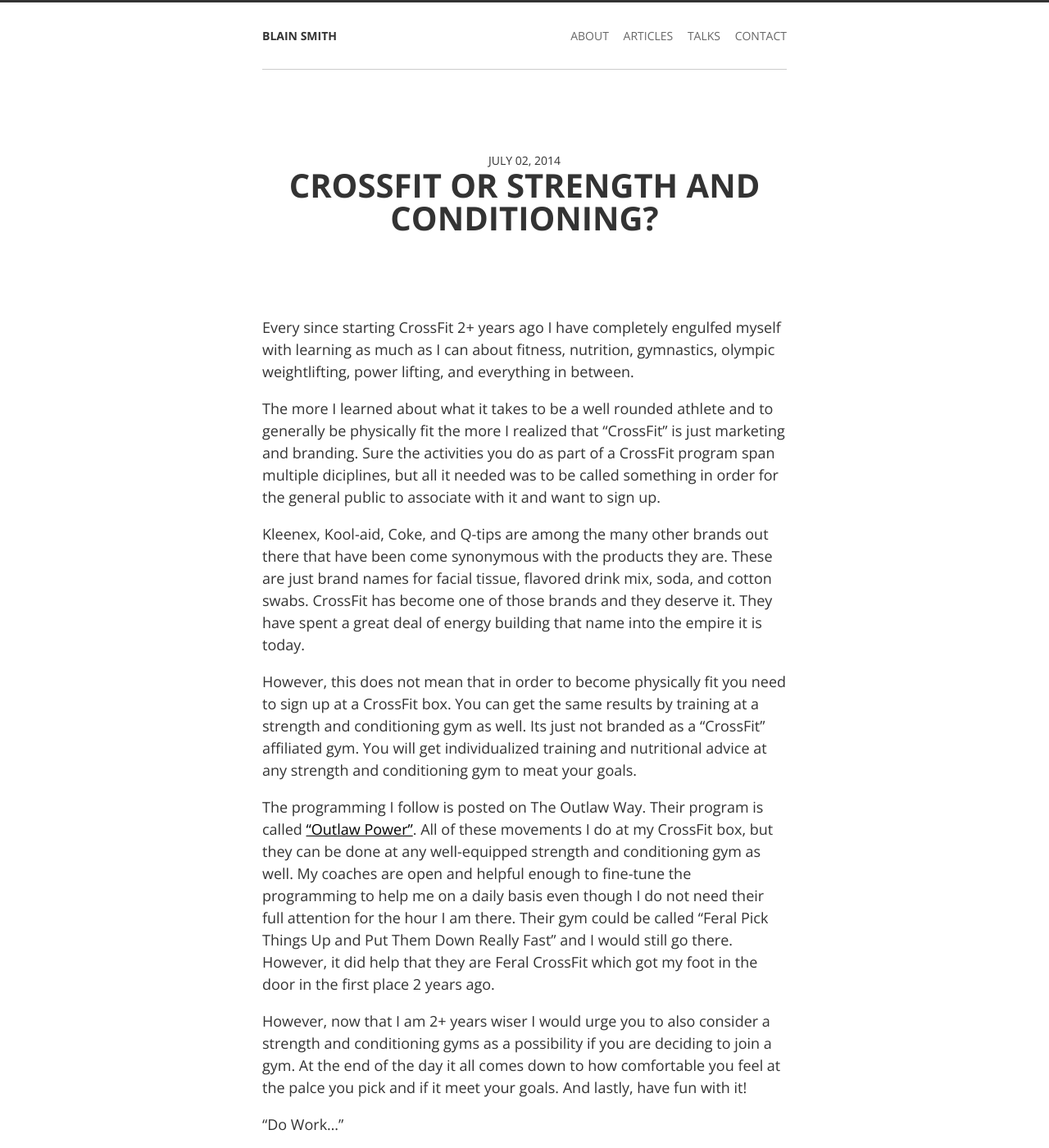
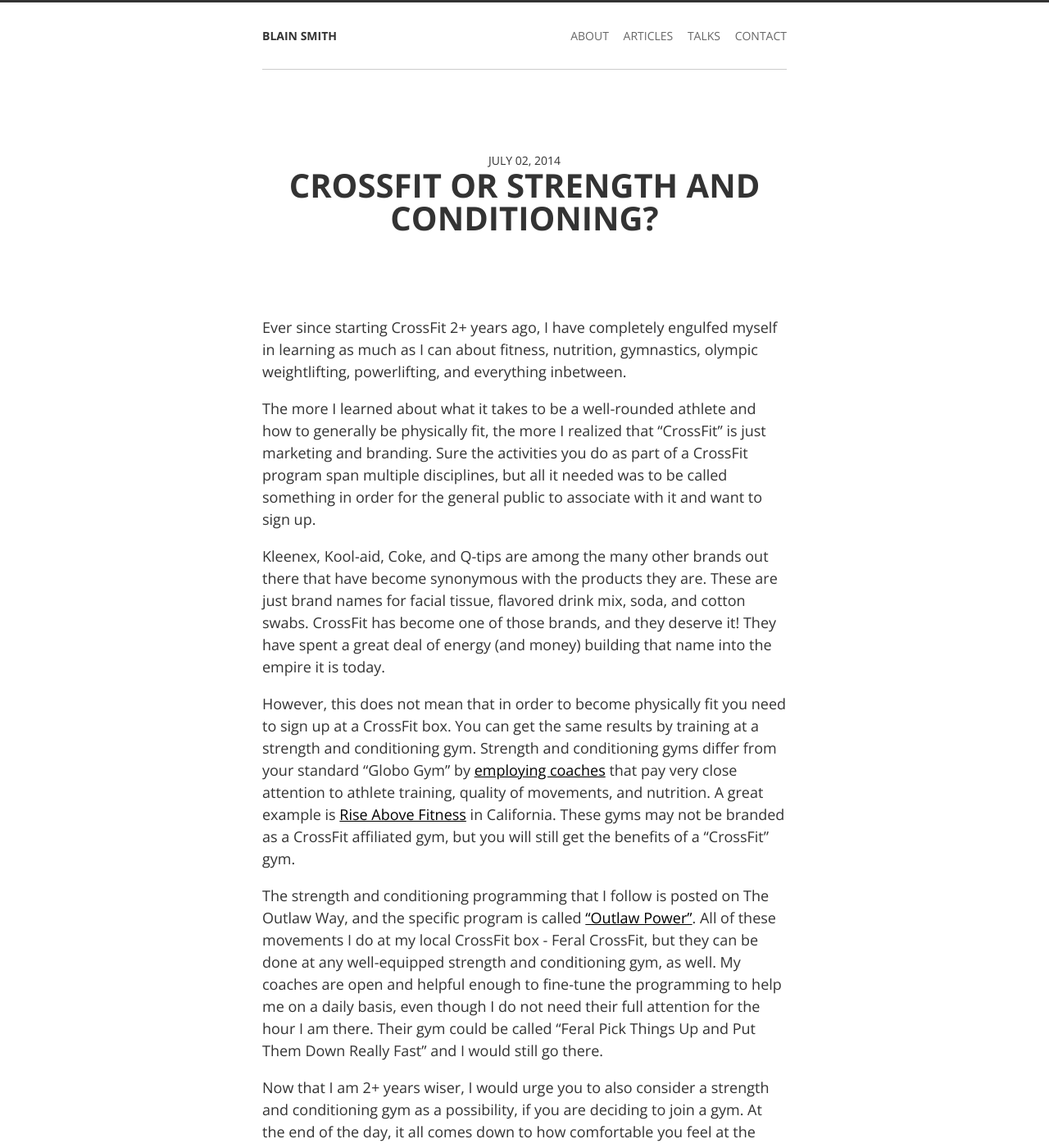
Before and after one commit to blainsmith/blainsmith.com, a Jekyll site: the page built from _posts/2014-07-02-crossfit-or-strength-and-conditioning.md, in a window 1280 px wide and 1400 px high. Shown: the whole window at 82% size. Built offline with Jekyll 4.4.1, drawn with Linux system fonts in a browser that asks for light colours; comment, search, counter and statistics services are not loaded; some of the changed text lies outside the part shown.

Commit message:
edits from Rachelle

```diff
--- a/_posts/2014-07-02-crossfit-or-strength-and-conditioning.md
+++ b/_posts/2014-07-02-crossfit-or-strength-and-conditioning.md
@@ -2,16 +2,16 @@
 layout: post
 title: CrossFit or Strength and Conditioning?
 ---
-Every since starting CrossFit 2+ years ago I have completely engulfed myself with learning as much as I can about fitness, nutrition, gymnastics, olympic weightlifting, power lifting, and everything in between.
+Ever since starting CrossFit 2+ years ago, I have completely engulfed myself in learning as much as I can about fitness, nutrition, gymnastics, olympic weightlifting, powerlifting, and everything inbetween.
 
-The more I learned about what it takes to be a well rounded athlete and to generally be physically fit the more I realized that "CrossFit" is just marketing and branding. Sure the activities you do as part of a CrossFit program span multiple diciplines, but all it needed was to be called something in order for the general public to associate with it and want to sign up.
+The more I learned about what it takes to be a well-rounded athlete and how to generally be physically fit, the more I realized that "CrossFit" is just marketing and branding. Sure the activities you do as part of a CrossFit program span multiple disciplines, but all it needed was to be called something in order for the general public to associate with it and want to sign up.
 
-Kleenex, Kool-aid, Coke, and Q-tips are among the many other brands out there that have been come synonymous with the products they are. These are just brand names for facial tissue, flavored drink mix, soda, and cotton swabs. CrossFit has become one of those brands and they deserve it. They have spent a great deal of energy building that name into the empire it is today.
+Kleenex, Kool-aid, Coke, and Q-tips are among the many other brands out there that have become synonymous with the products they are. These are just brand names for facial tissue, flavored drink mix, soda, and cotton swabs. CrossFit has become one of those brands, and they deserve it! They have spent a great deal of energy (and money) building that name into the empire it is today.
 
-However, this does not mean that in order to become physically fit you need to sign up at a CrossFit box. You can get the same results by training at a strength and conditioning gym as well. Its just not branded as a "CrossFit" affiliated gym. You will get individualized training and nutritional advice at any strength and conditioning gym to meat your goals.
+However, this does not mean that in order to become physically fit you need to sign up at a CrossFit box. You can get the same results by training at a strength and conditioning gym. Strength and conditioning gyms differ from your standard "Globo Gym" by [employing coaches](https://en.wikipedia.org/wiki/Strength_and_conditioning_coach) that pay very close attention to athlete training, quality of movements, and nutrition. A great example is [Rise Above Fitness](http://riseabovefitnessoc.com/) in California. These gyms may not be branded as a CrossFit affiliated gym, but you will still get the benefits of a “CrossFit” gym.
 
-The programming I follow is posted on The Outlaw Way. Their program is called ["Outlaw Power"](http://theoutlawway.com/category/outlawpower/). All of these movements I do at my CrossFit box, but they can be done at any well-equipped strength and conditioning gym as well. My coaches are open and helpful enough to fine-tune the programming to help me on a daily basis even though I do not need their full attention for the hour I am there. Their gym could be called "Feral Pick Things Up and Put Them Down Really Fast" and I would still go there. However, it did help that they are Feral CrossFit which got my foot in the door in the first place 2 years ago.
+The strength and conditioning programming that I follow is posted on The Outlaw Way, and the specific program is called ["Outlaw Power"](http://theoutlawway.com/category/outlawpower/). All of these movements I do at my local CrossFit box - Feral CrossFit, but they can be done at any well-equipped strength and conditioning gym, as well. My coaches are open and helpful enough to fine-tune the programming to help me on a daily basis, even though I do not need their full attention for the hour I am there. Their gym could be called "Feral Pick Things Up and Put Them Down Really Fast" and I would still go there.
 
-However, now that I am 2+ years wiser I would urge you to also consider a strength and conditioning gyms as a possibility if you are deciding to join a gym. At the end of the day it all comes down to how comfortable you feel at the palce you pick and if it meet your goals. And lastly, have fun with it!
+Now that I am 2+ years wiser, I would urge you to also consider a strength and conditioning gym as a possibility, if you are deciding to join a gym. At the end of the day, it all comes down to how comfortable you feel at the place you pick and if it meet your goals. And lastly, have fun with it!
 
 "Do Work..."
```
